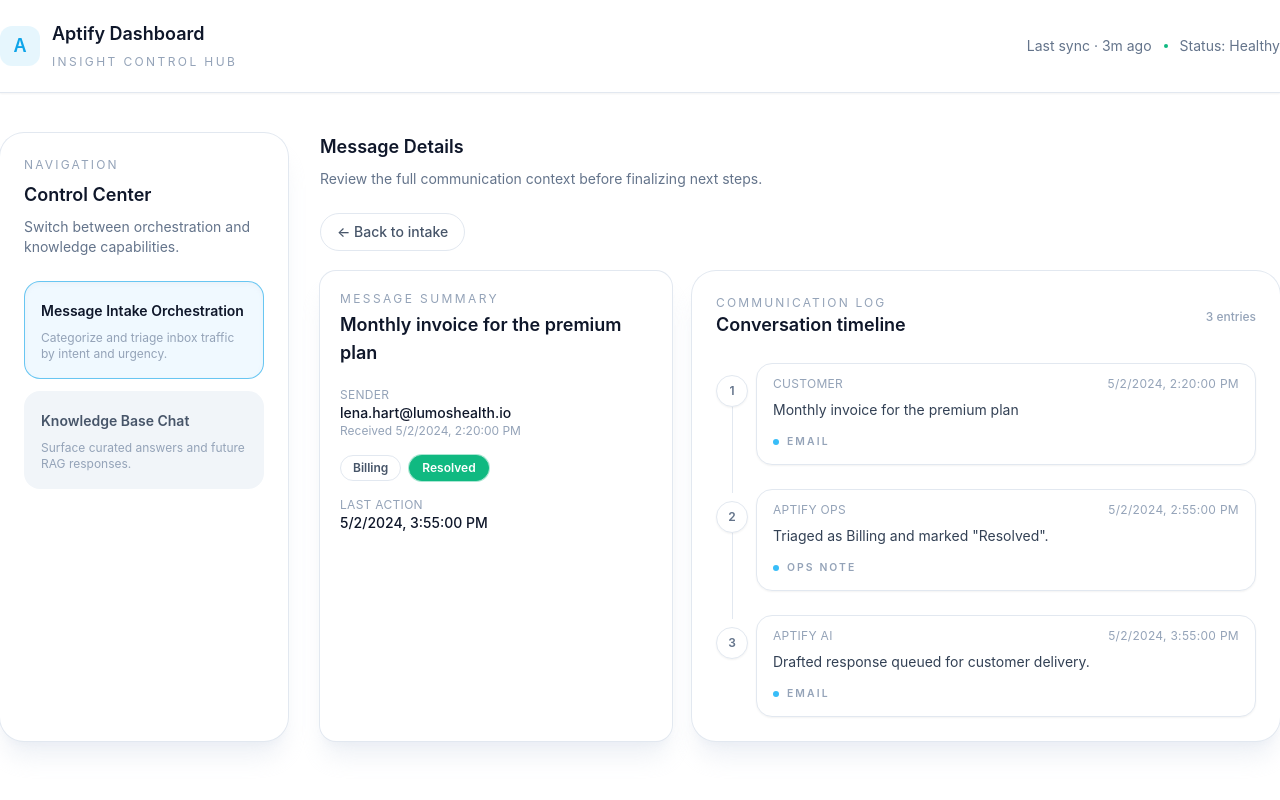
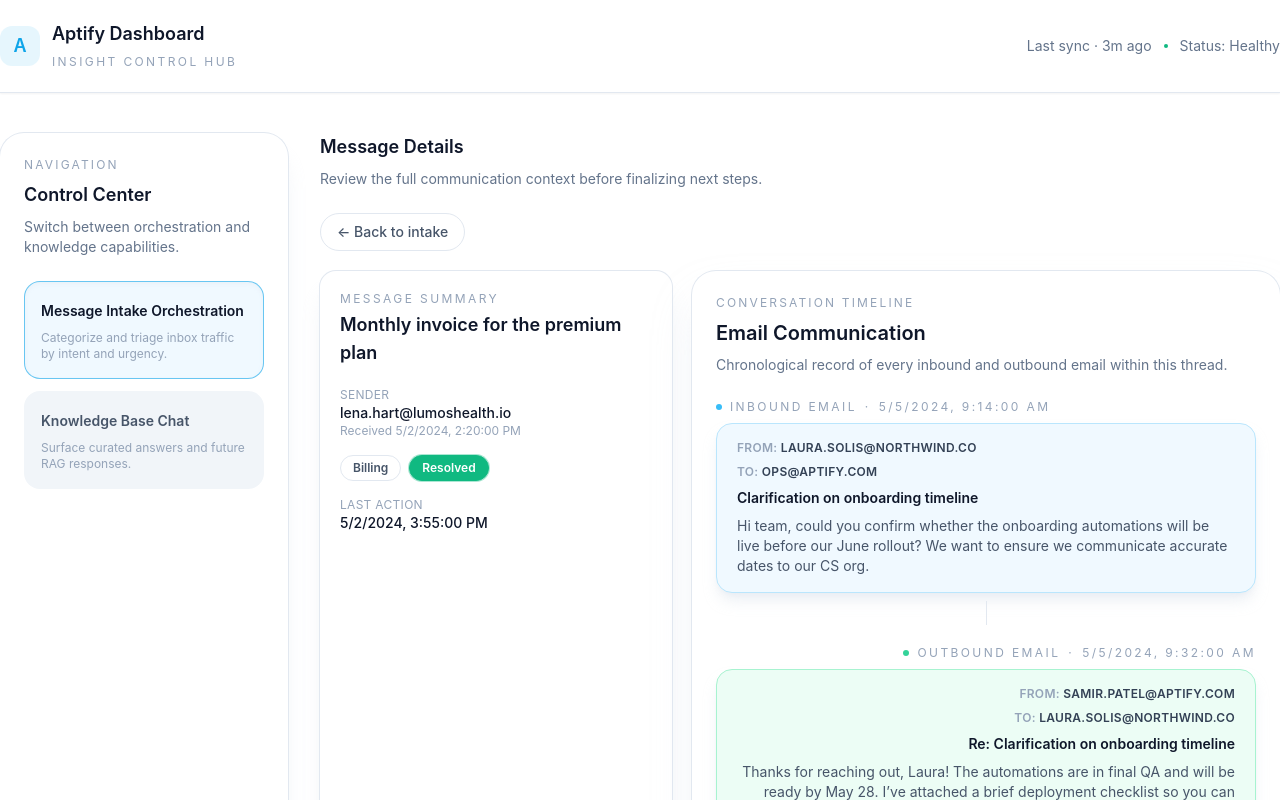
Before and after one commit to apartment-simplify/aptify, a React (Vite) app in the folder ui/: page / in a window 1280 px wide. Both pictures are taken after a click on the button 800 px from the left and 482 px from the top of the page. Shown: the top 800 px of the page. Built offline with nearby package versions, Linux system fonts and the light colour scheme.

Commit message:
feat: email communication chain

```diff
--- /dev/null
+++ b/ui/src/features/message-intake/message-details/email-communication-timeline.component.tsx
@@ -0,0 +1,169 @@
+import { useMemo, useState } from "react";
+
+type EmailDirection = "inbound" | "outbound";
+
+interface EmailMessage {
+  id: string;
+  direction: EmailDirection;
+  sender: string;
+  recipients: string[];
+  timestamp: string;
+  subject: string;
+  body: string;
+}
+
+const mockTimeline: EmailMessage[] = [
+  {
+    id: "1",
+    direction: "inbound",
+    sender: "laura.solis@northwind.co",
+    recipients: ["ops@aptify.com"],
+    timestamp: "2024-05-05T09:14:00Z",
+    subject: "Clarification on onboarding timeline",
+    body: "Hi team, could you confirm whether the onboarding automations will be live before our June rollout? We want to ensure we communicate accurate dates to our CS org."
+  },
+  {
+    id: "2",
+    direction: "outbound",
+    sender: "samir.patel@aptify.com",
+    recipients: ["laura.solis@northwind.co"],
+    timestamp: "2024-05-05T09:32:00Z",
+    subject: "Re: Clarification on onboarding timeline",
+    body: "Thanks for reaching out, Laura! The automations are in final QA and will be ready by May 28. I’ve attached a brief deployment checklist so you can prep the rollout communications."
+  },
+  {
+    id: "3",
+    direction: "inbound",
+    sender: "laura.solis@northwind.co",
+    recipients: ["ops@aptify.com"],
+    timestamp: "2024-05-05T09:48:00Z",
+    subject: "Re: Clarification on onboarding timeline",
+    body: "Appreciate the quick response. Could you also confirm whether message deduplication is part of this release? We have an exec review on Friday and would love to include it."
+  },
+  {
+    id: "4",
+    direction: "outbound",
+    sender: "samir.patel@aptify.com",
+    recipients: ["laura.solis@northwind.co"],
+    timestamp: "2024-05-05T10:05:00Z",
+    subject: "Re: Clarification on onboarding timeline",
+    body: "Yes, deduplication will ship alongside the automations. I’ll follow up with a short Loom walkthrough this afternoon so you can showcase it during the exec review."
+  }
+];
+
+const directionStyles: Record<EmailDirection, string> = {
+  inbound: "border-sky-200 bg-sky-50 text-slate-800",
+  outbound: "border-emerald-200 bg-emerald-50 text-slate-800"
+};
+
+const accentDot: Record<EmailDirection, string> = {
+  inbound: "bg-sky-400",
+  outbound: "bg-emerald-400"
+};
+
+function EmailCommunicationTimeline() {
+  const [draft, setDraft] = useState("");
+  const [showAIDraft, setShowAIDraft] = useState(false);
+
+  const sortedMessages = useMemo(
+    () =>
+      [...mockTimeline].sort(
+        (a, b) => new Date(a.timestamp).getTime() - new Date(b.timestamp).getTime()
+      ),
+    []
+  );
+
+  return (
+    <section className="flex flex-col gap-6 rounded-3xl bg-white p-6 shadow-2xl shadow-slate-200/70 ring-1 ring-slate-200">
+      <header className="space-y-2">
+        <p className="text-xs uppercase tracking-[0.18em] text-slate-400">Conversation timeline</p>
+        <h2 className="text-xl font-semibold text-slate-900">Email Communication</h2>
+        <p className="text-sm text-slate-500">
+          Chronological record of every inbound and outbound email within this thread.
+        </p>
+      </header>
+
+      <div className="space-y-5">
+        {sortedMessages.map((message, index) => {
+          const isInbound = message.direction === "inbound";
+          const alignment = isInbound ? "items-start" : "items-end";
+          const bubbleAlignment = isInbound ? "text-left" : "text-right";
+          const borderClasses = directionStyles[message.direction];
+
+          return (
+            <article key={message.id} className={`flex flex-col gap-2 ${alignment}`}>
+              <div className="flex items-center gap-2 text-xs uppercase tracking-[0.2em] text-slate-400">
+                <span className={`h-1.5 w-1.5 rounded-full ${accentDot[message.direction]}`} />
+                <span>{isInbound ? "Inbound" : "Outbound"} email</span>
+                <span>·</span>
+                <span>{new Date(message.timestamp).toLocaleString()}</span>
+              </div>
+              <div
+                className={`w-full rounded-2xl border px-5 py-4 shadow-lg shadow-slate-200/70 ${borderClasses} ${bubbleAlignment}`}
+              >
+                <div className="space-y-2 text-sm text-slate-600">
+                  <p className="text-xs font-semibold uppercase tracking-wide text-slate-400">
+                    From: <span className="text-slate-700">{message.sender}</span>
+                  </p>
+                  <p className="text-xs font-semibold uppercase tracking-wide text-slate-400">
+                    To: <span className="text-slate-700">{message.recipients.join(", ")}</span>
+                  </p>
+                  <p className="text-sm font-semibold text-slate-900">{message.subject}</p>
+                  <p>{message.body}</p>
+                </div>
+              </div>
+              {index < sortedMessages.length - 1 && (
+                <div className="flex w-full justify-center">
+                  <span className="h-6 w-px bg-slate-200" aria-hidden />
+                </div>
+              )}
+            </article>
+          );
+        })}
+      </div>
+
+      <div className="space-y-4 rounded-3xl border border-slate-200 bg-slate-50 p-5">
+        <div className="space-y-2">
+          <p className="text-xs uppercase tracking-[0.2em] text-slate-400">Reply</p>
+          <h3 className="text-lg font-semibold text-slate-900">Respond to this thread</h3>
+        </div>
+        <textarea
+          value={draft}
+          onChange={(event) => setDraft(event.target.value)}
+          placeholder="Type your reply here..."
+          className="min-h-[120px] w-full rounded-2xl border border-slate-200 bg-white px-4 py-3 text-sm text-slate-700 shadow-inner shadow-slate-200/60 focus:border-sky-500 focus:outline-none focus:ring-2 focus:ring-sky-500/30"
+        />
+        <div className="flex flex-wrap gap-3">
+          <button
+            type="button"
+            className="inline-flex items-center justify-center rounded-full bg-slate-900 px-5 py-2 text-sm font-semibold text-white shadow-sm transition hover:bg-slate-700"
+          >
+            Send Reply
+          </button>
+          <button
+            type="button"
+            onClick={() => setShowAIDraft(true)}
+            className="inline-flex items-center justify-center rounded-full border border-sky-500/60 bg-white px-5 py-2 text-sm font-semibold text-sky-600 shadow-sm transition hover:border-sky-500 hover:text-sky-700"
+          >
+            AI Draft Response
+          </button>
+        </div>
+        {showAIDraft && (
+          <div className="space-y-2 rounded-2xl border border-dashed border-sky-200 bg-white/70 px-4 py-3 text-sm text-slate-700">
+            <div className="flex items-center gap-2 text-xs font-semibold uppercase tracking-[0.2em] text-sky-500">
+              <span className="h-1.5 w-1.5 rounded-full bg-sky-400" aria-hidden />
+              Suggested draft
+            </div>
+            <p>
+              Hi Laura, confirming that onboarding automations and message deduplication will both be
+              live by May 28. I’ll send a Loom walkthrough later today so you can showcase the flow
+              during Friday’s exec review. Let us know if you want to include anything else.
+            </p>
+          </div>
+        )}
+      </div>
+    </section>
+  );
+}
+
+export default EmailCommunicationTimeline;
--- a/ui/src/features/message-intake/message-details/index.ts
+++ b/ui/src/features/message-intake/message-details/index.ts
@@ -1,2 +1,3 @@
 export { default } from "./message-details.component";
 export * from "./message-details.component";
+export { default as EmailCommunicationTimeline } from "./email-communication-timeline.component";
--- a/ui/src/features/message-intake/message-details/message-details.component.tsx
+++ b/ui/src/features/message-intake/message-details/message-details.component.tsx
@@ -1,4 +1,5 @@
 import type { CommunicationEntry, EmailItem } from "../message-intake.component";
+import EmailCommunicationTimeline from "./email-communication-timeline.component";
 
 interface MessageDetailsProps {
   email: EmailItem;
@@ -48,46 +49,7 @@
             </div>
           </div>
         </div>
-        <div className="rounded-3xl bg-white p-6 shadow-xl shadow-slate-200/60 ring-1 ring-slate-200">
-          <div className="flex items-center justify-between">
-            <div>
-              <p className="text-xs uppercase tracking-[0.18em] text-slate-400">Communication log</p>
-              <h3 className="text-lg font-semibold text-slate-900">Conversation timeline</h3>
-            </div>
-            <span className="text-xs font-medium text-slate-400">
-              {communicationLog.length} {communicationLog.length === 1 ? "entry" : "entries"}
-            </span>
-          </div>
-          {communicationLog.length === 0 ? (
-            <div className="mt-6 rounded-2xl border border-dashed border-slate-200 bg-slate-50 p-6 text-center text-sm text-slate-500">
-              No communications recorded yet. They will appear here once synced.
-            </div>
-          ) : (
-            <ul className="mt-6 space-y-6">
-              {communicationLog.map((entry, index) => (
-                <li key={entry.id} className="relative pl-10">
-                  {index < communicationLog.length - 1 && (
-                    <span className="absolute left-4 top-7 h-full w-px bg-slate-200" aria-hidden />
-                  )}
-                  <span className="absolute left-0 top-3 inline-flex h-8 w-8 items-center justify-center rounded-full border border-slate-200 bg-white text-xs font-semibold text-slate-500 shadow-sm">
-                    {index + 1}
-                  </span>
-                  <div className="rounded-2xl border border-slate-200 bg-white px-4 py-3 text-sm text-slate-700 shadow-sm">
-                    <div className="flex flex-wrap items-center justify-between gap-2 text-xs uppercase tracking-wide text-slate-400">
-                      <span>{entry.author}</span>
-                      <span>{new Date(entry.timestamp).toLocaleString()}</span>
-                    </div>
-                    <p className="mt-2 text-sm text-slate-700">{entry.content}</p>
-                    <span className="mt-3 inline-flex items-center gap-2 text-[0.65rem] font-semibold uppercase tracking-[0.2em] text-slate-400">
-                      <span className="h-1.5 w-1.5 rounded-full bg-sky-400" />
-                      {entry.channel === "email" ? "Email" : "Ops Note"}
-                    </span>
-                  </div>
-                </li>
-              ))}
-            </ul>
-          )}
-        </div>
+        <EmailCommunicationTimeline />
       </div>
     </div>
   );
```
